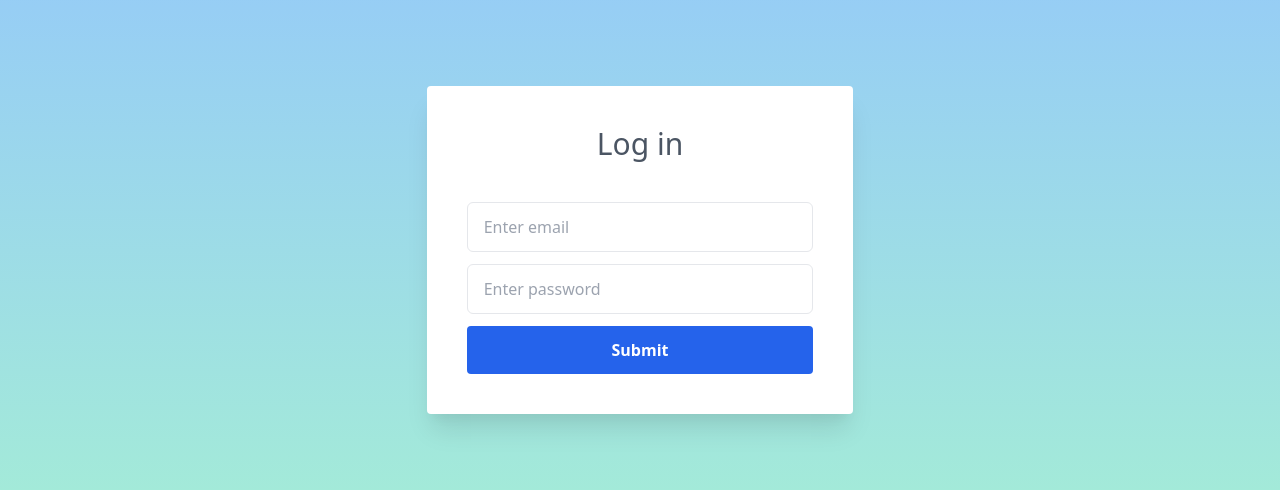
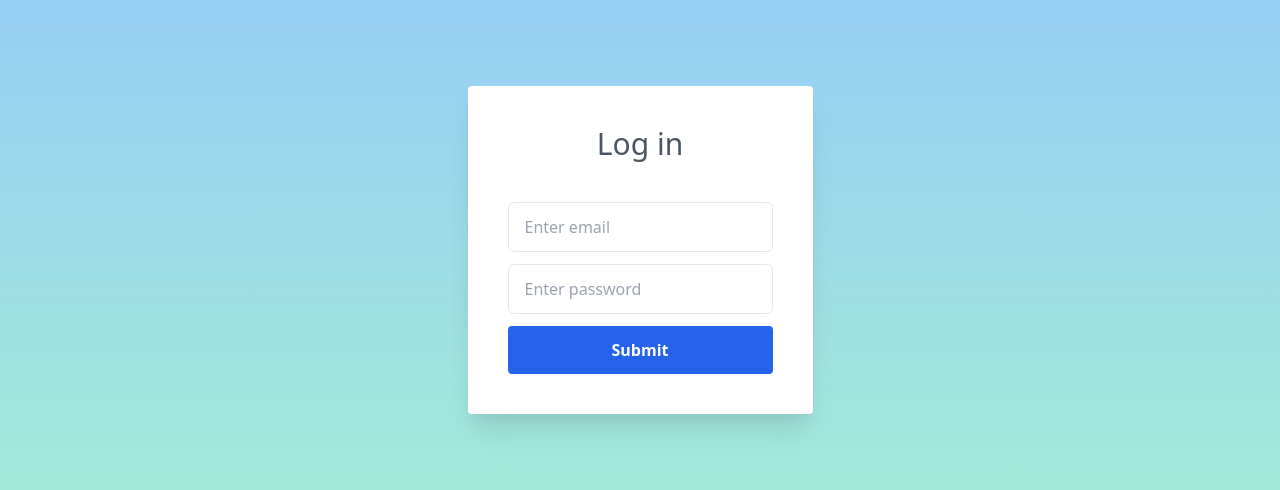
Before and after one commit to krystlc/express-react-login, a React (Create React App) app: page / in a window 1280 px wide. Shown: the part 150-640 px from the top of the page. Built offline with nearby package versions, Linux system fonts and the light colour scheme.

Commit message:
added min and max width to main container

```diff
--- a/src/App.js
+++ b/src/App.js
@@ -1,6 +1,11 @@
 import React, { Component } from 'react';
 import Login from './Login';
 import Profile from './Profile';
+
+const containerStyle = {
+  minWidth: '280px',
+  maxWidth: '420px',
+}
 
 export default class App extends Component {
   constructor() {
@@ -28,7 +33,7 @@ export default class App extends Component {
   render() {
     return (
       <div className="flex flex-col h-full justify-center align-middle text-gray-600">
-        <div className="bg-white mx-auto p-10 rounded w-1/3 shadow-xl">
+        <div className="bg-white mx-auto p-10 rounded shadow-xl" style={containerStyle}>
           {this.state.user
             ? (<Profile data={this.state.user} handleLogout={this.handleLogout} />)
             : (<Login handleLogin={this.handleLogin} />)}
```
